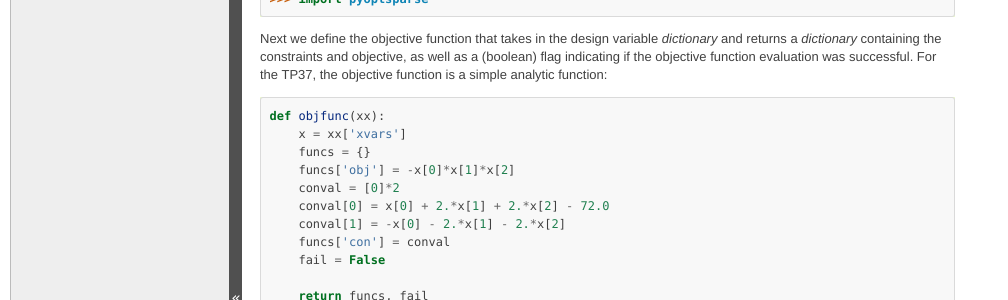
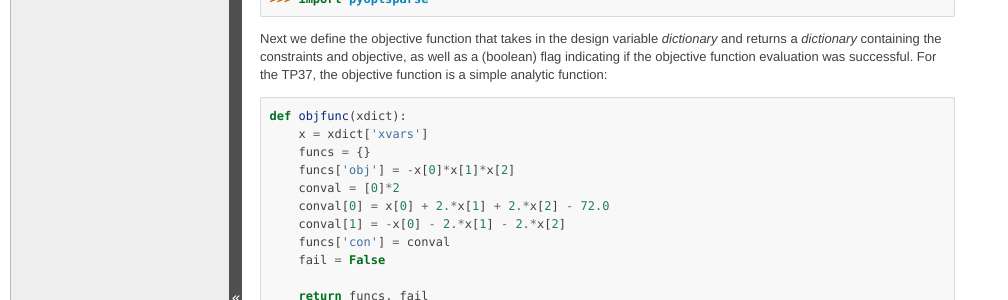
Before and after one commit to mdolab/pyoptsparse, a Sphinx documentation site: the page built from doc/tutorial.rst, in a window 1280 px wide and 900 px high, scrolled down 469 px. Shown: the part 151-451 px from the top of the window, without its empty margins (0-1008 px from the left). Built offline with Sphinx 7.4.7, drawn with Linux system fonts in a browser that asks for light colours; formulas are drawn with MathJax 3.

Commit message:
minor change

```diff
--- a/doc/tutorial.rst
+++ b/doc/tutorial.rst
@@ -39,8 +39,8 @@ constraints and objective, as well as a (boolean) flag indicating if
 the objective function evaluation was successful. For the TP37, the
 objective function is a simple analytic function::
 
-  def objfunc(xx):
-      x = xx['xvars']
+  def objfunc(xdict):
+      x = xdict['xvars']
       funcs = {}
       funcs['obj'] = -x[0]*x[1]*x[2]
       conval = [0]*2
```
